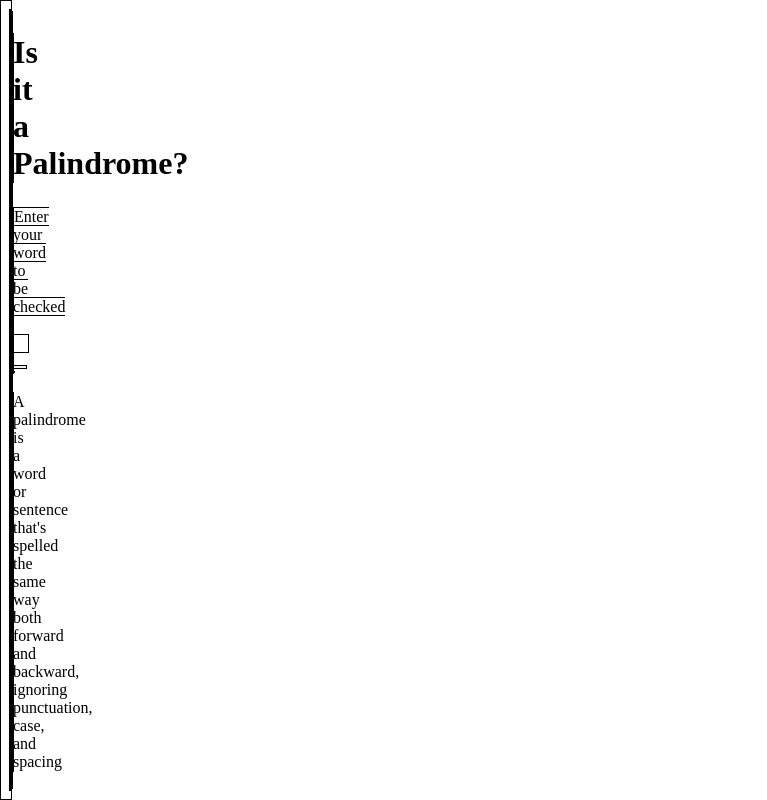
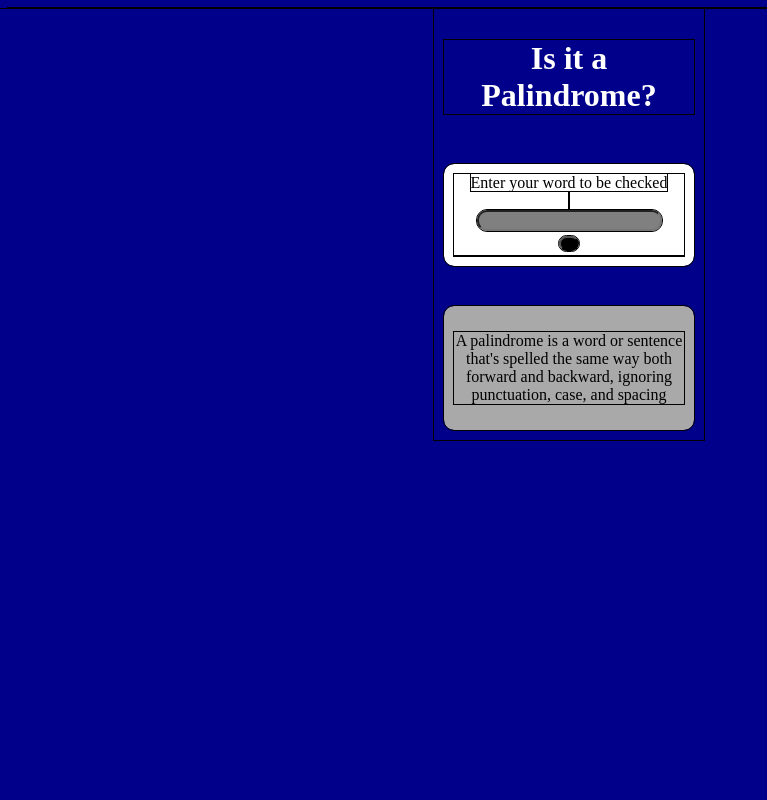
Before and after one commit to mTd0t/Palindrome-Checker, a plain HTML site: page index.html in a window 1280 px wide. Shown: the whole page, without its empty margins (0-767 px from the left). Drawn offline with Linux system fonts and the light colour scheme.

Commit message:
basic structuring

```diff
--- a/index.html
+++ b/index.html
@@ -3,29 +3,30 @@
 
 <head>
     <meta charset="UTF-8">
-    <meta name="viewport" content="width=device-width, initial-scale=1.0">
-    <meta http-equiv="refresh" content="1">
+    <meta content="width=device-width, initial-scale=1.0" name="viewport">
+    <meta content="1" http-equiv="refresh">
     <title>Document</title>
-    <link rel="stylesheet" href="style.css">
+    <link href="style.css" rel="stylesheet">
 </head>
 <body>
-    <main>
+    <div class="ellapot">
         <div>
-            <h1>Is it a Palindrome?</h1>
+            <h1 id="header">Is it a Palindrome?</h1>
         </div>
         <div class="form-div">
             <form action="app.js" class="forms">
                 <label for="text-input">Enter your word to be checked<br></br></label>
-                <input type="text" id="text-input" name="text-input" value=""><br>
+                <input id="text-input" name="text-input" type="text" value=""><br>
                 <button id="check-btn"></button>
                 <div id="results"></div>
         </div>
-        <div>
-            <p>
+        <div id="definition-div">
+            <p id="definition">
                 A palindrome is a word or sentence that's spelled the same way both forward and backward, ignoring
                 punctuation, case, and spacing
             </p>
         </div>
-    </main>
+    </div>
+<script src="app.js"></script>
 </body>
 </html>
--- a/style.css
+++ b/style.css
@@ -1,10 +1,53 @@
 * {
-    border: 1px solid black;
-    max-width: 10px;
+    outline: black solid 1px;
+}
+
+body {
+    background-color: darkblue;
+}
+
+div {
+    text-align: center;
+}
+
+#header {
+    margin-bottom: 50px;
+    color: white;
+}
+
+.ellapot {
+    position: absolute;
+    right: 45%;
+    bottom: 45%;
+    width: 1000px;
+    padding: 10px;
+    max-width: 250px;
+}
+
+.form-div {
+    border-radius: 10px;
+    background-color: white;
+    padding: 10px;
 
 }
-.form-div{
-    margin-left: 0;
-    margin-left: 0;
+
+#text-input {
+    border-radius: 10px;
+    background-color: gray;
+}
+
+#check-btn {
+    width: 20px;
+    height: 15px;
+    margin-top: 5px;
+    margin-bottom: 5px;
+    border-radius: 10px;
+    background-color: black;
+}
+#definition-div{
+    background-color: darkgray;
+    margin-top: 40px;
+    border-radius: 10px;
+    padding: 10px;
 
 }
```
